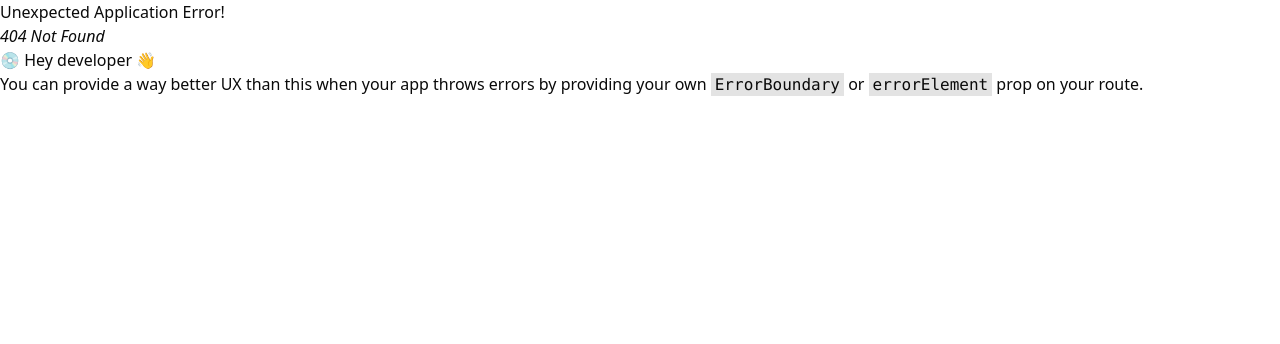
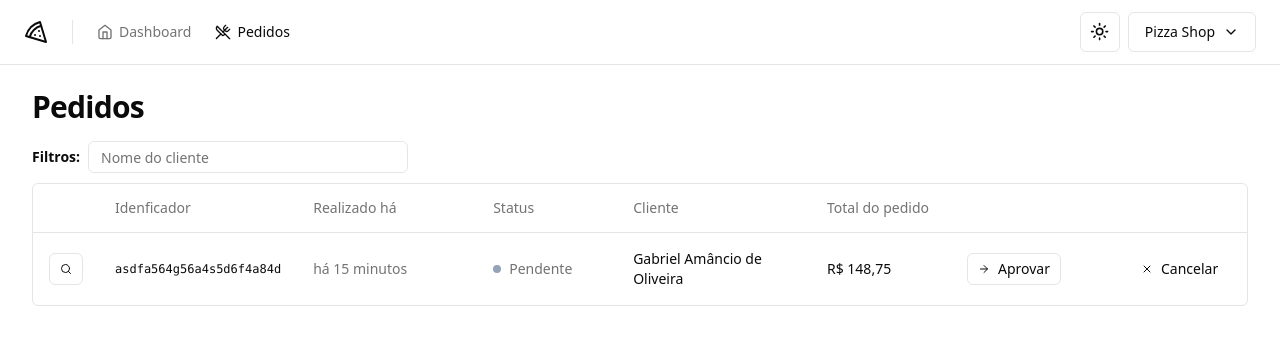
Before and after one commit to Zattrus/pizzashop-web, a React (Vite) app: page /ordes in a window 1280 px wide. Before the commit this address had no page. Shown: the top 344 px of the page. Built offline with nearby package versions, Linux system fonts and the light colour scheme.

Commit message:
Adiciona componente de tabela e página de pedidos

```diff
--- a/src/components/ui/button.tsx
+++ b/src/components/ui/button.tsx
@@ -22,6 +22,7 @@
       size: {
         default: 'h-10 px-4 py-2',
         sm: 'h-9 rounded-md px-3',
+        xs: 'h-8 px-2.5',
         lg: 'h-11 rounded-md px-8',
         icon: 'h-10 w-10',
       },
--- /dev/null
+++ b/src/components/ui/table.tsx
@@ -0,0 +1,117 @@
+import * as React from "react"
+
+import { cn } from "@/lib/utils"
+
+const Table = React.forwardRef<
+  HTMLTableElement,
+  React.HTMLAttributes<HTMLTableElement>
+>(({ className, ...props }, ref) => (
+  <div className="relative w-full overflow-auto">
+    <table
+      ref={ref}
+      className={cn("w-full caption-bottom text-sm", className)}
+      {...props}
+    />
+  </div>
+))
+Table.displayName = "Table"
+
+const TableHeader = React.forwardRef<
+  HTMLTableSectionElement,
+  React.HTMLAttributes<HTMLTableSectionElement>
+>(({ className, ...props }, ref) => (
+  <thead ref={ref} className={cn("[&_tr]:border-b", className)} {...props} />
+))
+TableHeader.displayName = "TableHeader"
+
+const TableBody = React.forwardRef<
+  HTMLTableSectionElement,
+  React.HTMLAttributes<HTMLTableSectionElement>
+>(({ className, ...props }, ref) => (
+  <tbody
+    ref={ref}
+    className={cn("[&_tr:last-child]:border-0", className)}
+    {...props}
+  />
+))
+TableBody.displayName = "TableBody"
+
+const TableFooter = React.forwardRef<
+  HTMLTableSectionElement,
+  React.HTMLAttributes<HTMLTableSectionElement>
+>(({ className, ...props }, ref) => (
+  <tfoot
+    ref={ref}
+    className={cn(
+      "border-t bg-muted/50 font-medium [&>tr]:last:border-b-0",
+      className
+    )}
+    {...props}
+  />
+))
+TableFooter.displayName = "TableFooter"
+
+const TableRow = React.forwardRef<
+  HTMLTableRowElement,
+  React.HTMLAttributes<HTMLTableRowElement>
+>(({ className, ...props }, ref) => (
+  <tr
+    ref={ref}
+    className={cn(
+      "border-b transition-colors hover:bg-muted/50 data-[state=selected]:bg-muted",
+      className
+    )}
+    {...props}
+  />
+))
+TableRow.displayName = "TableRow"
+
+const TableHead = React.forwardRef<
+  HTMLTableCellElement,
+  React.ThHTMLAttributes<HTMLTableCellElement>
+>(({ className, ...props }, ref) => (
+  <th
+    ref={ref}
+    className={cn(
+      "h-12 px-4 text-left align-middle font-medium text-muted-foreground [&:has([role=checkbox])]:pr-0",
+      className
+    )}
+    {...props}
+  />
+))
+TableHead.displayName = "TableHead"
+
+const TableCell = React.forwardRef<
+  HTMLTableCellElement,
+  React.TdHTMLAttributes<HTMLTableCellElement>
+>(({ className, ...props }, ref) => (
+  <td
+    ref={ref}
+    className={cn("p-4 align-middle [&:has([role=checkbox])]:pr-0", className)}
+    {...props}
+  />
+))
+TableCell.displayName = "TableCell"
+
+const TableCaption = React.forwardRef<
+  HTMLTableCaptionElement,
+  React.HTMLAttributes<HTMLTableCaptionElement>
+>(({ className, ...props }, ref) => (
+  <caption
+    ref={ref}
+    className={cn("mt-4 text-sm text-muted-foreground", className)}
+    {...props}
+  />
+))
+TableCaption.displayName = "TableCaption"
+
+export {
+  Table,
+  TableHeader,
+  TableBody,
+  TableFooter,
+  TableHead,
+  TableRow,
+  TableCell,
+  TableCaption,
+}
--- /dev/null
+++ b/src/pages/app/orders/orders.tsx
@@ -0,0 +1,88 @@
+import { ArrowRight, Search, X } from 'lucide-react'
+import { Helmet } from 'react-helmet-async'
+
+import { Button } from '@/components/ui/button'
+import { Input } from '@/components/ui/input'
+import {
+  Table,
+  TableBody,
+  TableCell,
+  TableHead,
+  TableHeader,
+  TableRow,
+} from '@/components/ui/table'
+
+export function Orders() {
+  return (
+    <>
+      <Helmet title="Pedidos" />
+
+      <div className="flex flex-col gap-4">
+        <h1 className="text-3xl font-bold tracking-tight">Pedidos</h1>
+      </div>
+      <div className="space-y-2.5">
+        <form className="flex items-center gap-2">
+          <span className="text-sm font-semibold">Filtros:</span>
+          <Input placeholder="Nome do cliente" className="h-8 w-[320px]" />
+        </form>
+
+        <div className="rounded-md border">
+          <Table>
+            <TableHeader>
+              <TableRow>
+                <TableHead className="w-[64px]"></TableHead>
+                <TableHead className="w-[140px]">Idenficador</TableHead>
+                <TableHead className="w-[180px]">Realizado há</TableHead>
+                <TableHead className="w-[140px]">Status</TableHead>
+                <TableHead>Cliente</TableHead>
+                <TableHead className="w-[140px]">Total do pedido</TableHead>
+                <TableHead className="w-[164px]"></TableHead>
+                <TableHead className="w-[132px]"></TableHead>
+              </TableRow>
+            </TableHeader>
+            <TableBody>
+              <TableRow>
+                <TableCell>
+                  <Button variant="outline" size="xs">
+                    <Search className="h-3 w-3" />
+                    <span className="sr-only">Detalhes do pedido</span>
+                  </Button>
+                </TableCell>
+                <TableCell className="font-mono text-xs font-medium">
+                  asdfa564g56a4s5d6f4a84d
+                </TableCell>
+                <TableCell className="text-muted-foreground">
+                  há 15 minutos
+                </TableCell>
+                <TableCell>
+                  <div className="flex items-center gap-2">
+                    <span className="h-2 w-2 rounded-full bg-slate-400" />
+                    <span className="font-medium text-muted-foreground">
+                      Pendente
+                    </span>
+                  </div>
+                </TableCell>
+                <TableCell className="font-medium">
+                  Gabriel Amâncio de Oliveira
+                </TableCell>
+                <TableCell className="font-medium">R$ 148,75</TableCell>
+                <TableCell>
+                  <Button variant="outline" size="xs">
+                    <ArrowRight className="mr-2 h-3 w-3" />
+                    Aprovar
+                  </Button>
+                </TableCell>
+                <TableCell>
+                  <Button variant="ghost" size="xs">
+                    <X className="mr-2 h-3 w-3" />
+                    Cancelar
+                  </Button>
+                </TableCell>
+              </TableRow>
+            </TableBody>
+          </Table>
+        </div>
+      </div>
+    </>
+  )
+}
--- a/src/routes.tsx
+++ b/src/routes.tsx
@@ -3,6 +3,7 @@
 import { AppLayout } from './pages/_layouts/app'
 import { AuthLayout } from './pages/_layouts/auth'
 import { Dashboard } from './pages/app/dashboard'
+import { Orders } from './pages/app/orders/orders'
 import { SignIn } from './pages/auth/sign-in'
 import { SignUp } from './pages/auth/sign-up'
 
@@ -14,6 +15,10 @@
       {
         path: '/',
         element: <Dashboard />,
+      },
+      {
+        path: '/ordes',
+        element: <Orders />,
       },
     ],
   },
```
